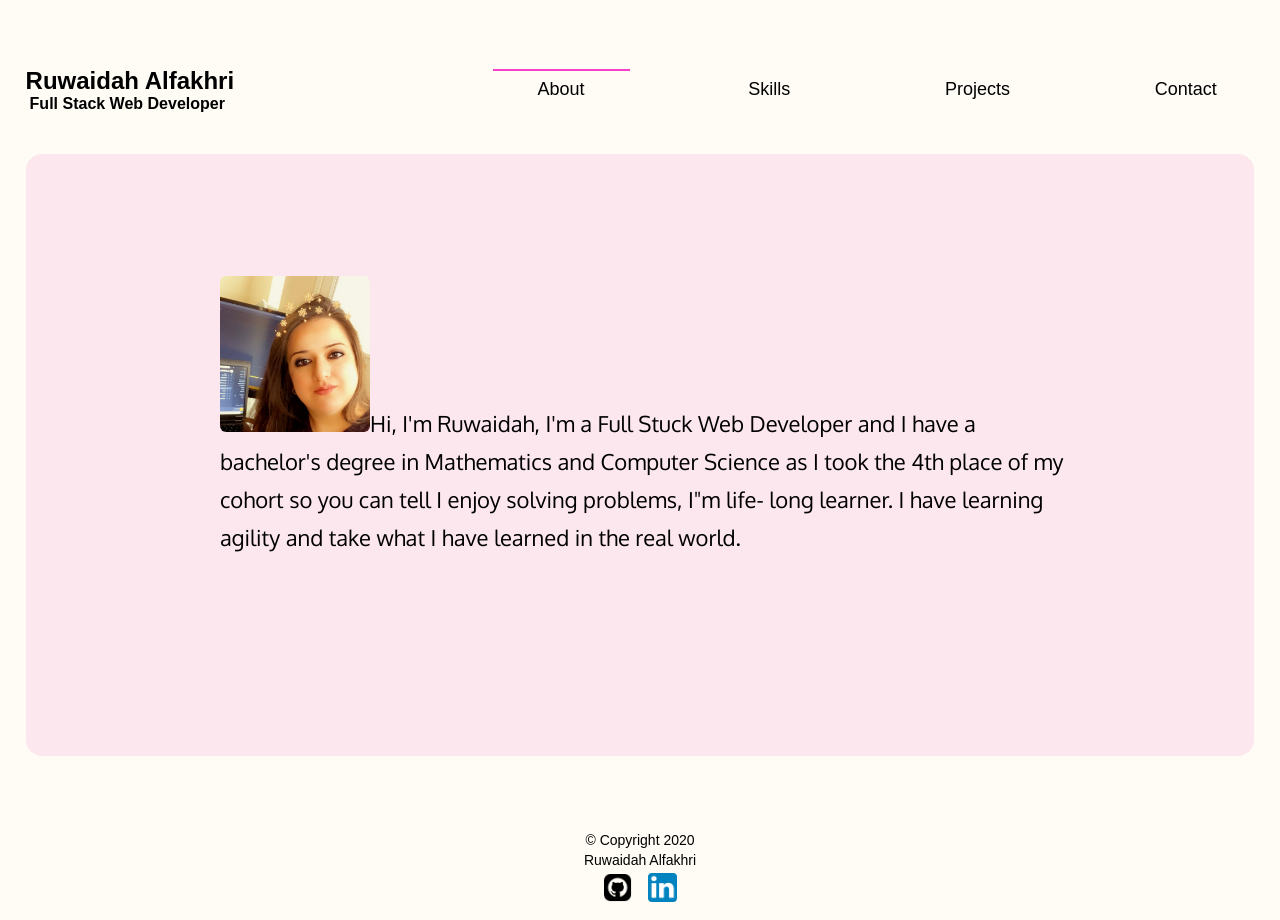
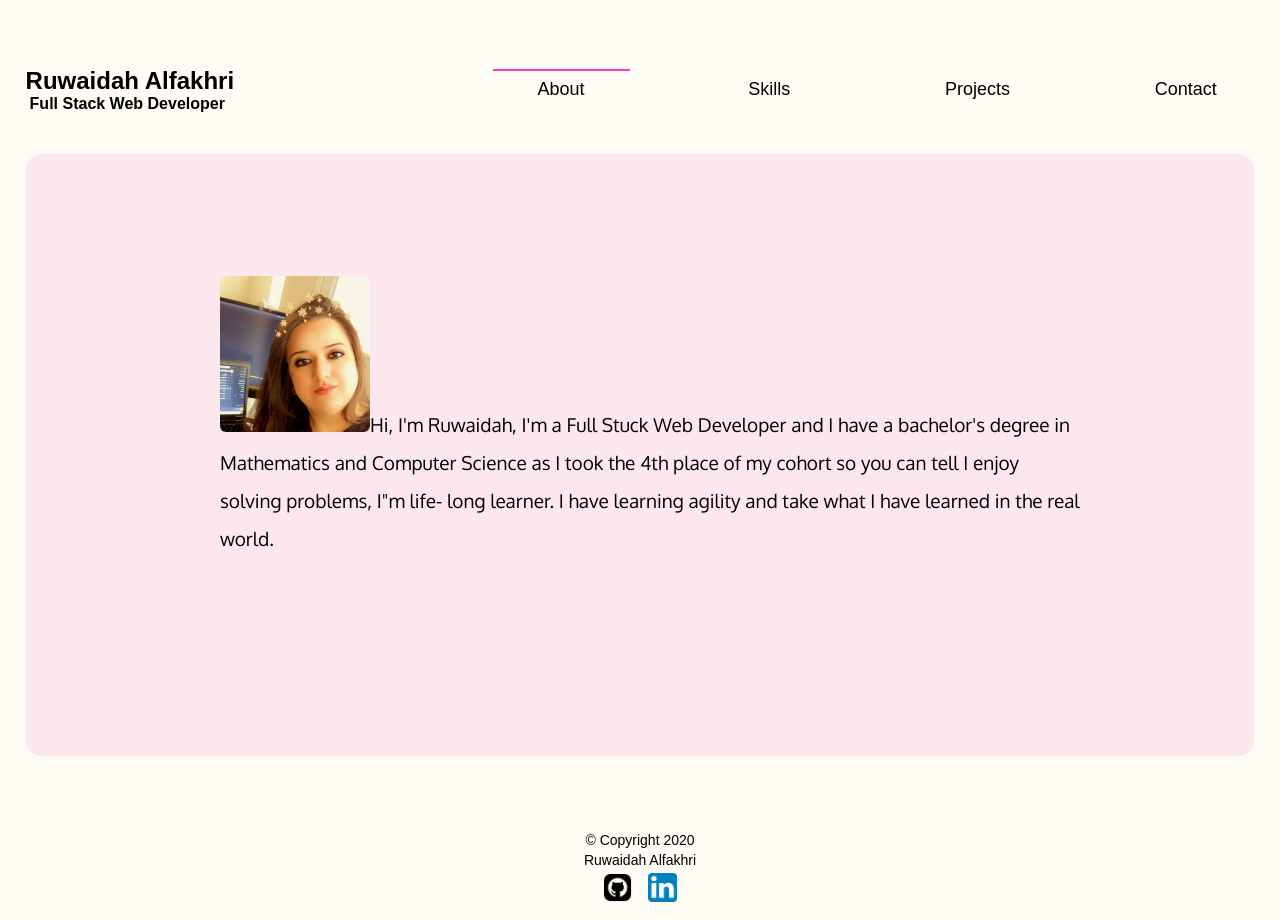
Before and after one commit to Ruwaidah/my-portfolio, a React (Create React App) app: page / in a window 1280 px wide. Built offline with nearby package versions, Linux system fonts and the light colour scheme; a web font is replaced by a local one.

Commit message:
fix image

```diff
--- a/src/Components/about-me/aboutMe.css
+++ b/src/Components/about-me/aboutMe.css
@@ -24,7 +24,7 @@
 
 .about-me-para p {
   background: rgb(252, 231, 238);
-  font-size: 2.2rem;
+  font-size: 1.9rem;
   line-height: 3.8rem;
   text-align: start;
 }
```
